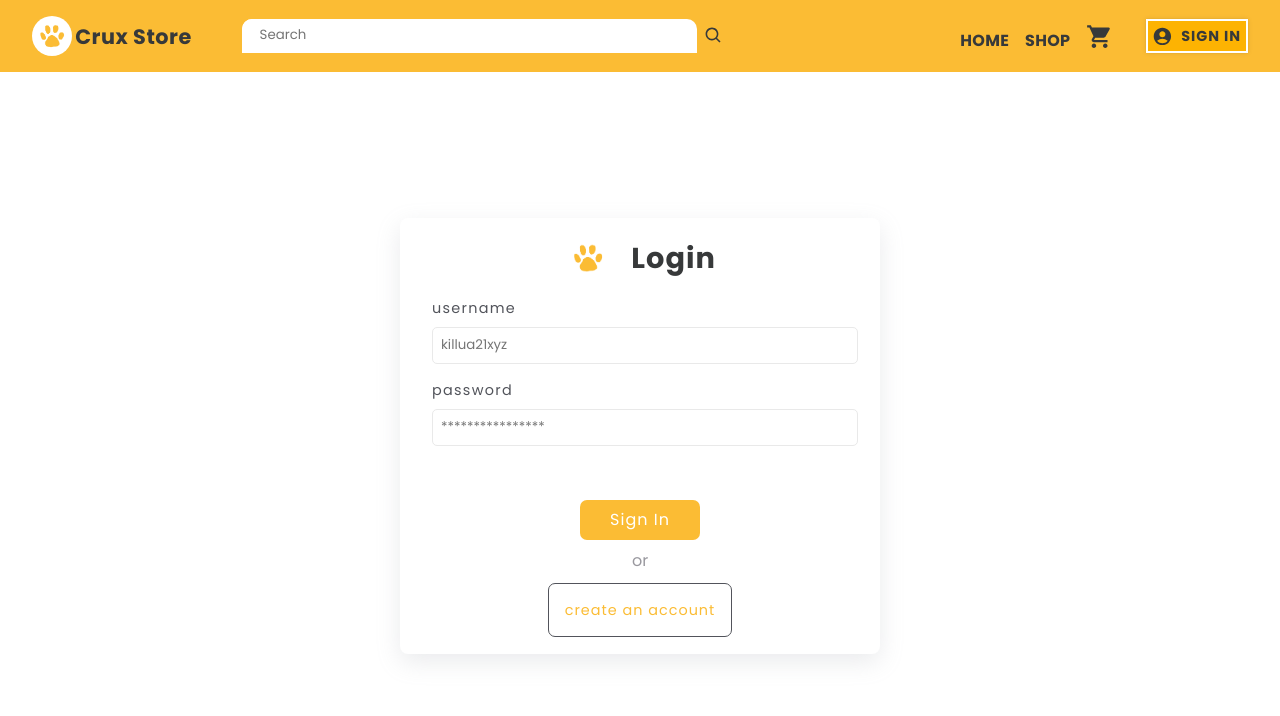
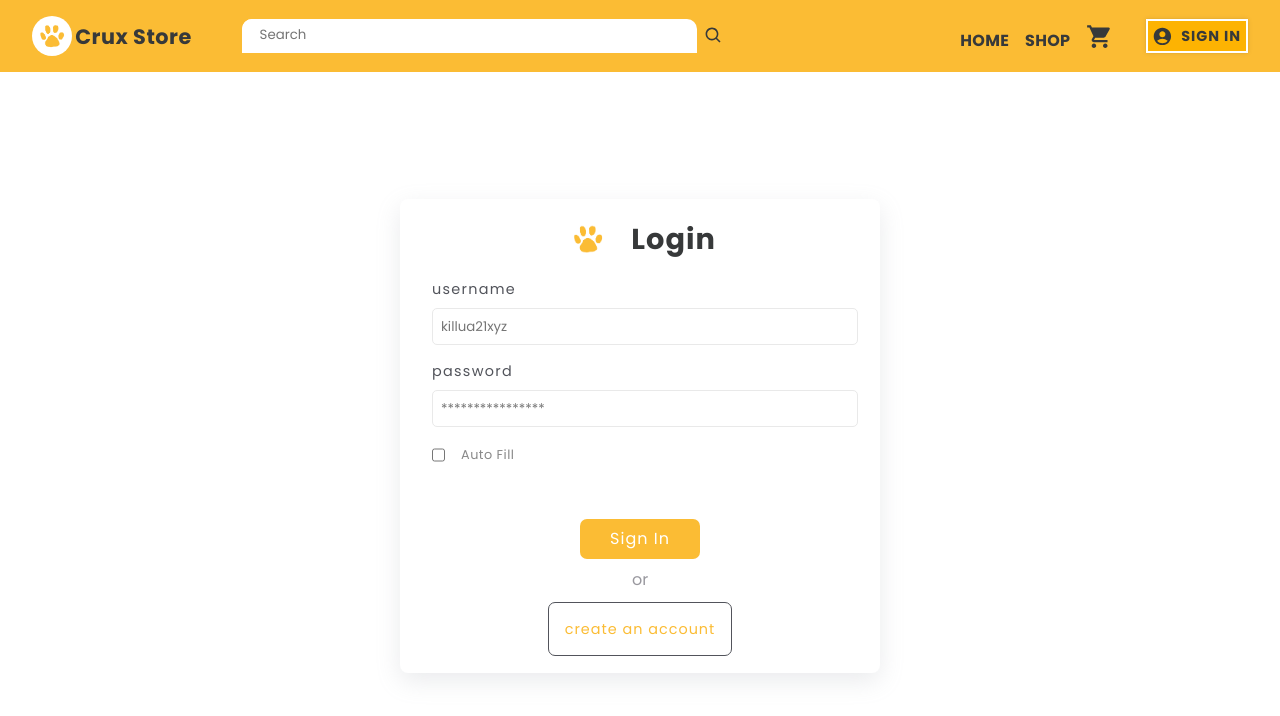
Before and after one commit to abhishek163/crux-ecom, a React (Create React App) app: page /login in a window 1280 px wide. Shown: the top 716 px of the page. Built offline with nearby package versions, Linux system fonts and the light colour scheme; no server answers.

Commit message:
feat : auto fill credentials

```diff
--- a/src/pages/SignIn/SignIn.jsx
+++ b/src/pages/SignIn/SignIn.jsx
@@ -1,9 +1,9 @@
 import { NavBar } from "../components/Navbar/Navbar";
 import { useNavigate, useLocation } from "react-router-dom";
-import { useState } from "react";
+import { useState ,useEffect,onChangeAutoFill} from "react";
 import BrandLogo  from "../../assets/BrandLogo.png";
 import { FormInput } from "../components/FormInput/FormInput";
-import "./signin.css";
+import "./signin.styles.css";
 import { LoadingSpinner } from "../components/Spinner/LoadingSpinner";
 import { SignInUser } from "../../api";
 import { useAuth } from "../../context/auth";
@@ -13,6 +13,7 @@ export function SignIn() {
     username: "",
     password: "",
   });
+  const [isAutoFill, setAutoFill] = useState(false);
 
   const values = [
     {
@@ -23,6 +24,8 @@ export function SignIn() {
       pattern: "^[A-Za-z0-9]{1,}$",
       placeholder: "killua21xyz",
       required: true,
+      value: formValues.username,
+
       label: "username",
     },
 
@@ -33,6 +36,8 @@ export function SignIn() {
       type: "password",
       placeholder: "****************",
       required: true,
+      value: formValues.password,
+
       label: "password",
     },
   ];
@@ -44,6 +49,19 @@ export function SignIn() {
   const navigate = useNavigate();
 
   const userHistoryRoute = location.state?.from?.pathname || "/";
+
+  useEffect(() => {
+    if (isAutoFill) {
+      console.log("sadasd");
+      setFormValues({
+        ...formValues,
+        username: process.env.REACT_APP_USERNAME,
+        password: process.env.REACT_APP_PASSWORD,
+      });
+    } else {
+      setFormValues({ ...formValues, username: "", password: "" });
+    }
+  }, [isAutoFill]);
 
   async function checkUserCredentials(e) {
     e.preventDefault();
@@ -62,6 +80,9 @@ export function SignIn() {
         navigate(userHistoryRoute, { replace: true });
       }
     }
+  }
+  function onChangeAutoFill() {
+    setAutoFill((autoFill) => !autoFill);
   }
 
   function onChangeInput(e) {
@@ -96,10 +117,19 @@ export function SignIn() {
                     label={value.label}
                     required={value.required}
                     pattern={value.pattern}
+                    value={value.value}
                   />
                 ))}
               </div>
-
+              <div className="auto-fill__data">
+                <input
+                  type="checkbox"
+                  name="auto-fill__input"
+                  value={isAutoFill}
+                  onChange={onChangeAutoFill}
+                />
+                <label htmlFor="auto-fill">Auto Fill</label>
+              </div>
               <div className="error__message">
                 {loading === "rejected" && (
                   <span className="sign-in__error">{error}</span>
```
